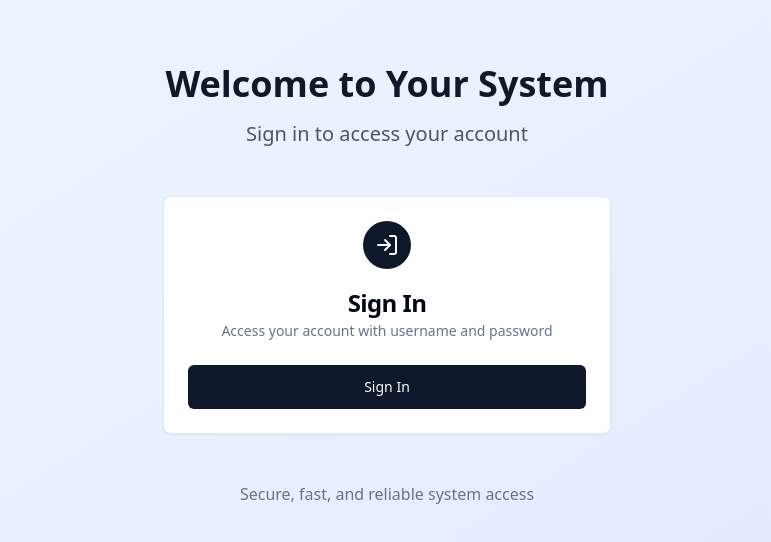
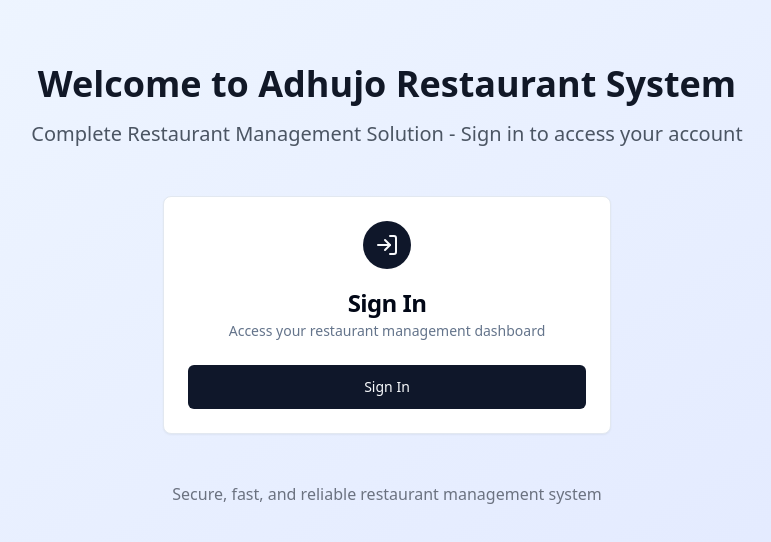
Before and after one commit to glitched-monarch/Adhujo-Restaurant-System, a React (Vite) app: page / in a window 1280 px wide. Shown: the top 542 px of the page, without its empty margins (253-1024 px from the left). Built offline with nearby package versions, Linux system fonts and the light colour scheme.

Commit message:
Rename project and remove watermarks
Rename project and remove all "Lovable" references.

```diff
--- a/index.html
+++ b/index.html
@@ -1,19 +1,20 @@
+
 <!DOCTYPE html>
 <html lang="en">
   <head>
     <meta charset="UTF-8" />
     <meta name="viewport" content="width=device-width, initial-scale=1.0" />
-    <title>python-whisper-spark</title>
-    <meta name="description" content="Lovable Generated Project" />
-    <meta name="author" content="Lovable" />
+    <title>Adhujo Restaurant System</title>
+    <meta name="description" content="Complete Restaurant Management Solution" />
+    <meta name="author" content="Adhujo Restaurant System" />
 
-    <meta property="og:title" content="python-whisper-spark" />
-    <meta property="og:description" content="Lovable Generated Project" />
+    <meta property="og:title" content="Adhujo Restaurant System" />
+    <meta property="og:description" content="Complete Restaurant Management Solution" />
     <meta property="og:type" content="website" />
     <meta property="og:image" content="https://lovable.dev/opengraph-image-p98pqg.png" />
 
     <meta name="twitter:card" content="summary_large_image" />
-    <meta name="twitter:site" content="@lovable_dev" />
+    <meta name="twitter:site" content="@adhujo_system" />
     <meta name="twitter:image" content="https://lovable.dev/opengraph-image-p98pqg.png" />
   </head>
 
--- a/src/pages/Dashboard.tsx
+++ b/src/pages/Dashboard.tsx
@@ -28,7 +28,7 @@ const Dashboard = () => {
       <header className="bg-white shadow-sm border-b">
         <div className="flex items-center justify-between p-4">
           <div>
-            <h1 className="text-2xl font-bold text-gray-900">Restaurant Management System</h1>
+            <h1 className="text-2xl font-bold text-gray-900">Adhujo Restaurant System</h1>
             <p className="text-sm text-gray-600">Logged in as: {userRole}</p>
           </div>
           <Button variant="outline" onClick={handleLogout}>
--- a/src/pages/Index.tsx
+++ b/src/pages/Index.tsx
@@ -9,9 +9,9 @@ const Index = () => {
     <div className="min-h-screen bg-gradient-to-br from-blue-50 to-indigo-100">
       <div className="container mx-auto px-4 py-16">
         <div className="text-center mb-12">
-          <h1 className="text-4xl font-bold mb-4 text-gray-900">Welcome to Your System</h1>
+          <h1 className="text-4xl font-bold mb-4 text-gray-900">Welcome to Adhujo Restaurant System</h1>
           <p className="text-xl text-gray-600 mb-8">
-            Sign in to access your account
+            Complete Restaurant Management Solution - Sign in to access your account
           </p>
         </div>
 
@@ -25,7 +25,7 @@ const Index = () => {
               </div>
               <CardTitle>Sign In</CardTitle>
               <CardDescription>
-                Access your account with username and password
+                Access your restaurant management dashboard
               </CardDescription>
             </CardHeader>
             <CardContent>
@@ -40,7 +40,7 @@ const Index = () => {
 
         <div className="text-center mt-12">
           <p className="text-gray-500">
-            Secure, fast, and reliable system access
+            Secure, fast, and reliable restaurant management system
           </p>
         </div>
       </div>
--- a/src/pages/Login.tsx
+++ b/src/pages/Login.tsx
@@ -70,7 +70,7 @@ const Login = () => {
           </div>
           <CardTitle className="text-2xl font-bold text-center">Welcome Back</CardTitle>
           <CardDescription className="text-center">
-            Sign in to access the restaurant management system
+            Sign in to access the Adhujo Restaurant System
           </CardDescription>
         </CardHeader>
         <CardContent className="space-y-4">
```
Also changed, not shown: 1 other file (tests, documents, lock files or other folders).
